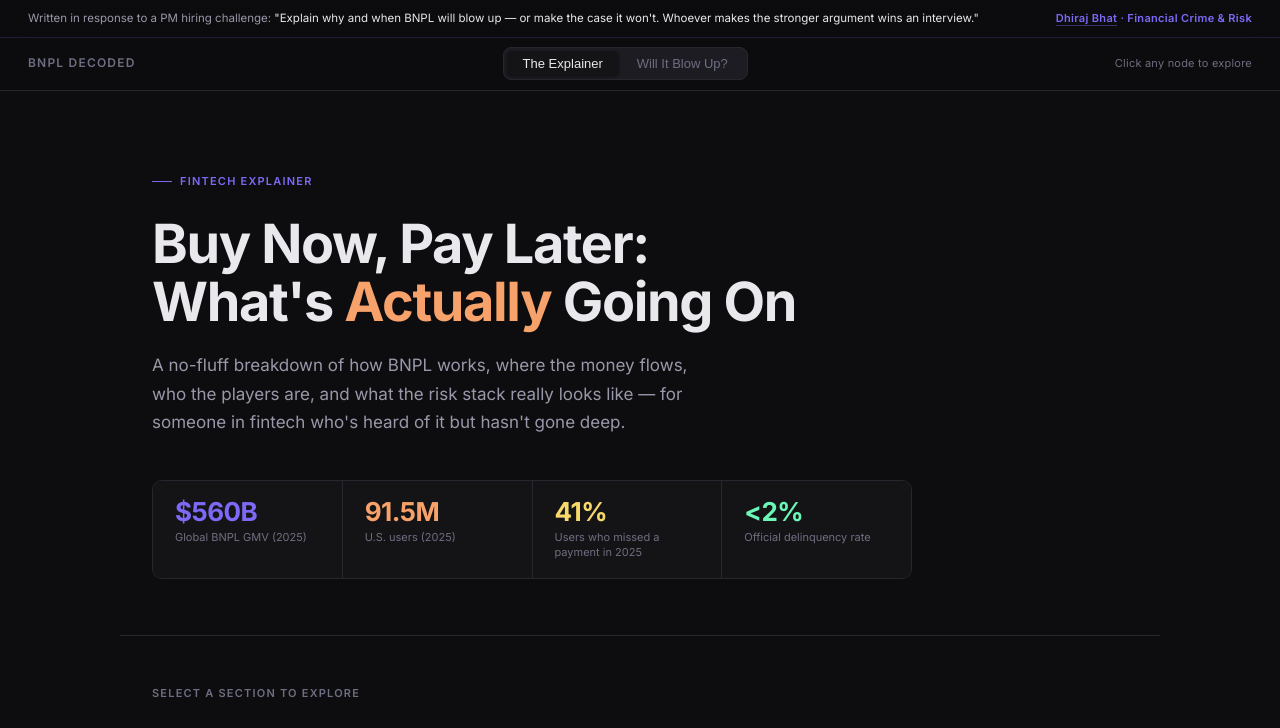
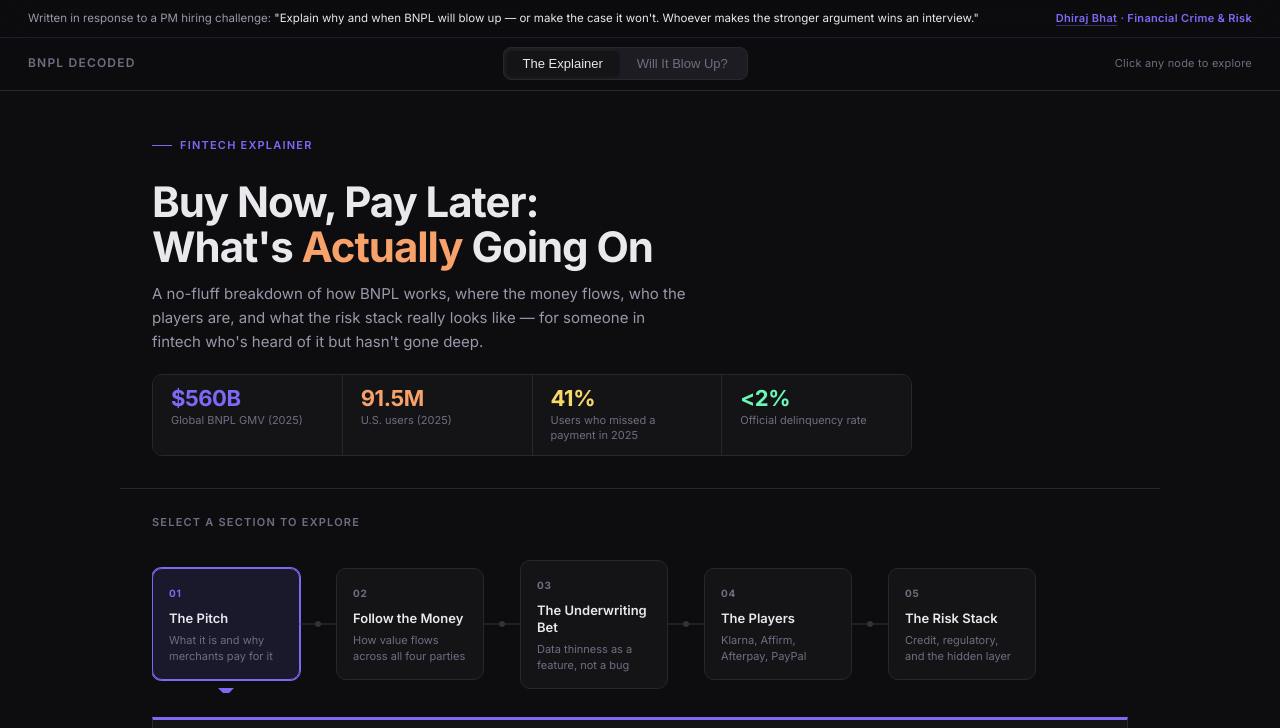
Before and after one commit to dbhat93/bnpl-decoded, a plain HTML site: page index.html in a window 1280 px wide. Shown: the top 728 px of the page. Drawn offline with Linux system fonts and the light colour scheme.

Commit message:
fix: compact hero so nodes are visible above the fold

```diff
--- a/index.html
+++ b/index.html
@@ -108,7 +108,7 @@
     .hero {
       max-width: 1040px;
       margin: 0 auto;
-      padding: 72px 32px 56px;
+      padding: 36px 32px 32px;
       border-bottom: 1px solid var(--border);
     }
 
@@ -134,11 +134,11 @@
     }
 
     .hero h1 {
-      font-size: clamp(32px, 4.5vw, 54px);
+      font-size: clamp(26px, 3.5vw, 42px);
       font-weight: 700;
       letter-spacing: -0.025em;
       line-height: 1.08;
-      margin-bottom: 20px;
+      margin-bottom: 12px;
       max-width: 720px;
     }
 
@@ -150,11 +150,11 @@
     .hero h1 em.purple { color: var(--accent); }
 
     .hero-sub {
-      font-size: 17px;
+      font-size: 15px;
       color: var(--muted2);
       max-width: 540px;
-      line-height: 1.65;
-      margin-bottom: 44px;
+      line-height: 1.6;
+      margin-bottom: 20px;
     }
 
     /* ── STAT ROW ── */
@@ -169,7 +169,7 @@
 
     .stat {
       flex: 1;
-      padding: 18px 22px;
+      padding: 12px 18px;
       background: var(--surface);
       border-right: 1px solid var(--border);
     }
@@ -177,11 +177,11 @@
     .stat:last-child { border-right: none; }
 
     .stat-n {
-      font-size: 26px;
+      font-size: 22px;
       font-weight: 700;
       letter-spacing: -0.02em;
       line-height: 1;
-      margin-bottom: 5px;
+      margin-bottom: 4px;
     }
 
     .stat-l {
@@ -194,7 +194,7 @@
     .map-wrap {
       max-width: 1040px;
       margin: 0 auto;
-      padding: 48px 32px 0;
+      padding: 24px 32px 0;
     }
 
     .map-label {
```
